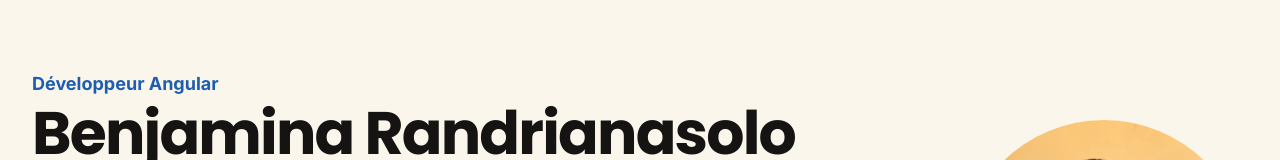
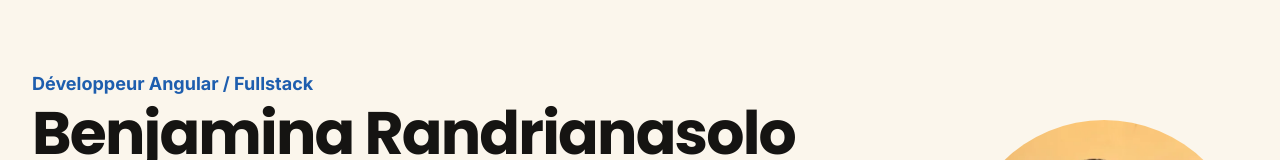
Before and after one commit to minawk/portfolio-ng, an Angular app: page / in a window 1280 px wide. Shown: the part 161-321 px from the top of the page. Built offline with nearby package versions, Linux system fonts and the light colour scheme; no server answers.

Commit message:
Update my title information

```diff
--- a/src/app/app.ts
+++ b/src/app/app.ts
@@ -18,7 +18,7 @@ export class App {
 
   constructor() {
     const title = $localize`:@@pageTitle:Benjamina Randrianasolo - Portfolio`;
-    const description = $localize`:@@pageDescription:Portfolio de Benjamina Randrianasolo, développeur Angular à Antananarivo.`;
+    const description = $localize`:@@pageDescription:Portfolio de Benjamina Randrianasolo, développeur Angular / Fullstack à Antananarivo.`;
     const isEnglish = $localize.locale === 'en';
     const pageUrl = isEnglish ? 'https://minawk.dev/en/' : 'https://minawk.dev/';
 
@@ -69,7 +69,7 @@ export class App {
           '@type': 'Person',
           '@id': personId,
           name: 'Benjamina Randrianasolo',
-          jobTitle: $localize`:@@heroRole:Développeur Angular`,
+          jobTitle: $localize`:@@heroRole:Développeur Angular / Fullstack`,
           description,
           url: 'https://minawk.dev/',
           image: 'https://minawk.dev/og.jpg',
--- a/src/app/blocs/hero/hero.html
+++ b/src/app/blocs/hero/hero.html
@@ -1,6 +1,6 @@
 <section class="hero reveal" id="hero">
   <div class="identity">
-    <p class="role" i18n="@@heroRole">Développeur Angular</p>
+    <p class="role" i18n="@@heroRole">Développeur Angular / Fullstack</p>
     <h1>Benjamina Randrianasolo</h1>
   </div>
   <img
```
Also changed, not shown: 2 other files (tests, documents, lock files or other folders).
